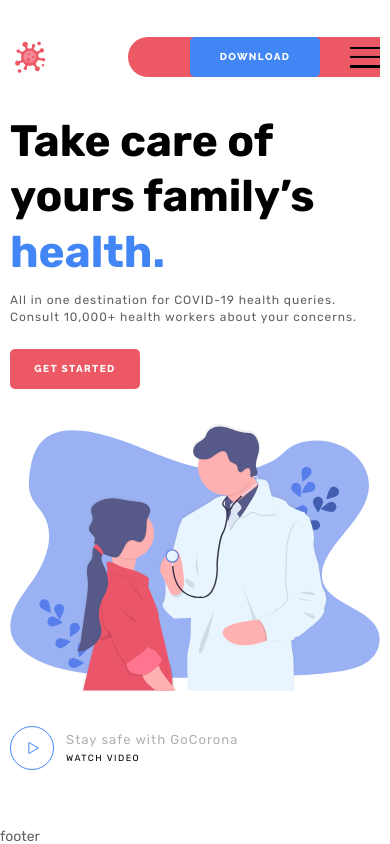
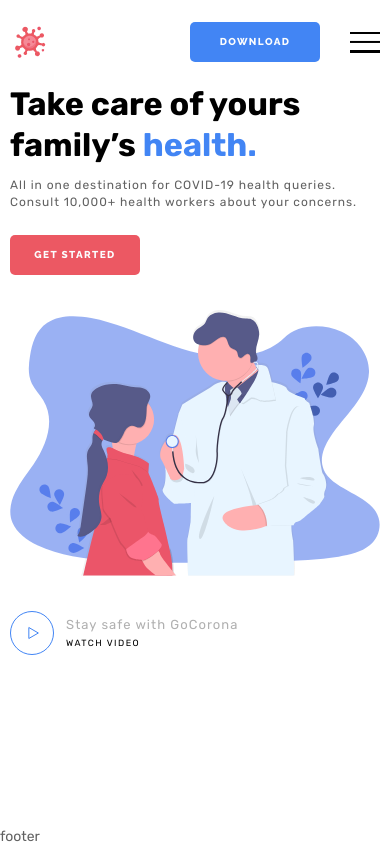
Before and after one commit to yaroslavskiba/goCorona, a plain HTML site: page index.html in a window 390 px wide. Drawn offline with Linux system fonts and the light colour scheme; a script that the page names is missing.

Commit message:
edit media

```diff
--- a/css/style.css
+++ b/css/style.css
@@ -85,7 +85,7 @@ body._lock {
 .title {
 	font-family: 'Rubik';
 	font-weight: 700;
-	font-size: 44px;
+	font-size: calc(28px + 12 * (100vw / 1080));
 	line-height: 126%;
 	font-feature-settings: 'pnum' on, 'lnum' on;
 	color: #000000;
@@ -146,11 +146,9 @@ body._lock {
 	letter-spacing: 0.14em;
 }
 .header__download {
-	min-width: 252px;
+	min-width: 246px;
 	display: flex;
 	justify-content: flex-end;
-	background: #EC5863;
-	border-radius: 30px 0px 0px 30px;
 	display: flex;align-items: center;
 	gap: 30px;
 }
@@ -223,24 +221,38 @@ body._lock {
 		width: 40.22px;
 		overflow: hidden;
 	}
+	.header__container {
+		min-height: 84px;
+	}
 }
 
 /* -------------------------- */
 
-.take-care {
-	padding: 114px 0 54px 0;
+.take-care__container {
+	padding: 114px 10px 54px 10px;
+	position: relative;
 }
-@media (min-width: 1080px) {
-	.take-care__main {
-		display: flex;
-		align-items: center;
-	}
+.take-care__container::before {
+	content: '';
+	position: absolute;
+	top: 0;
+	left: 0;
+	width: 100%;
+	height: 100%;
+	background: #EC5863;
+	border-radius: 30px 0px 0px 30px;
+	transform: translate(100%, 0);
+	margin: 0 0 0 -246px;
 }
 .take-care__main {
+	display: flex;
+	justify-content: space-between;
+	align-items: center;
 	margin-bottom: 60px;
 }
 .take-care__info {
-	max-width: 497px;
+	min-width: 403px;
+	max-width: 403px;
 }
 .take-care__title {
 	margin-bottom: 12px;
@@ -249,6 +261,7 @@ body._lock {
 	margin-bottom: 24px;
 }
 .take-care__image {
+	z-index: 5;
 	text-align: center;
 }
 .take-care__image img {
@@ -292,4 +305,24 @@ body._lock {
 	.take-care__main {
 		margin-bottom: 35px;
 	}
+	.take-care__main {
+		display: flex;
+		flex-direction: column;
+		align-items: flex-start;
+	}
+	.take-care__image {
+		align-self: center;
+	}
+	.take-care__container::before {
+		display: none;
+	}
 }
+@media (max-width:480px) {
+	.take-care__info {
+		min-width: 100%;
+		max-width: 100%;
+	}
+	.take-care__container {
+		padding: 84px 10px 54px 10px;
+	}
+}
```
